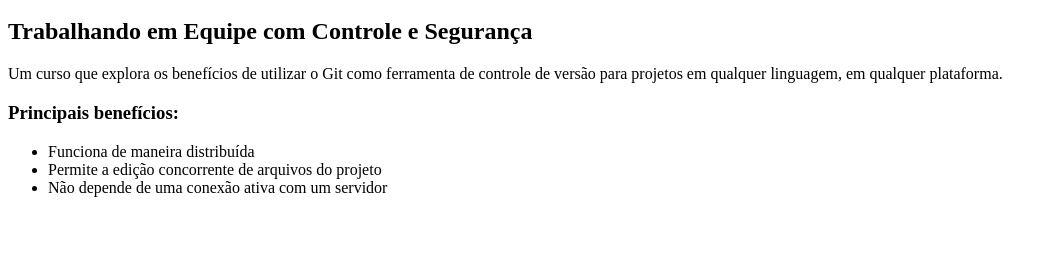
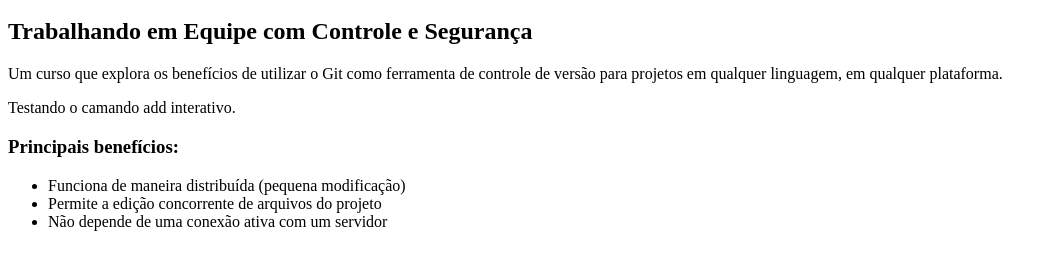
Before and after one commit to flaviaotoubo/curso-alura-git, a plain HTML site: page index.html in a window 1280 px wide. Shown: the part 48-318 px from the top of the page, without its empty margins (0-1057 px from the left). Drawn offline with Linux system fonts and the light colour scheme.

Commit message:
Teste comando add interativo

```diff
--- a/index.html
+++ b/index.html
@@ -7,9 +7,10 @@
 
         <p>Um curso que explora os benefícios de utilizar o Git como ferramenta de controle de versão para projetos em qualquer linguagem, em qualquer plataforma.</p>
 
+		<p>Testando o camando add interativo.</p>
         <h3>Principais benefícios:</h3>
         <ul>
-            <li>Funciona de maneira distribuída</li>
+            <li>Funciona de maneira distribuída (pequena modificação)</li>
             <li>Permite a edição concorrente de arquivos do projeto</li>
             <li>Não depende de uma conexão ativa com um servidor</li>
         </ul>
```
